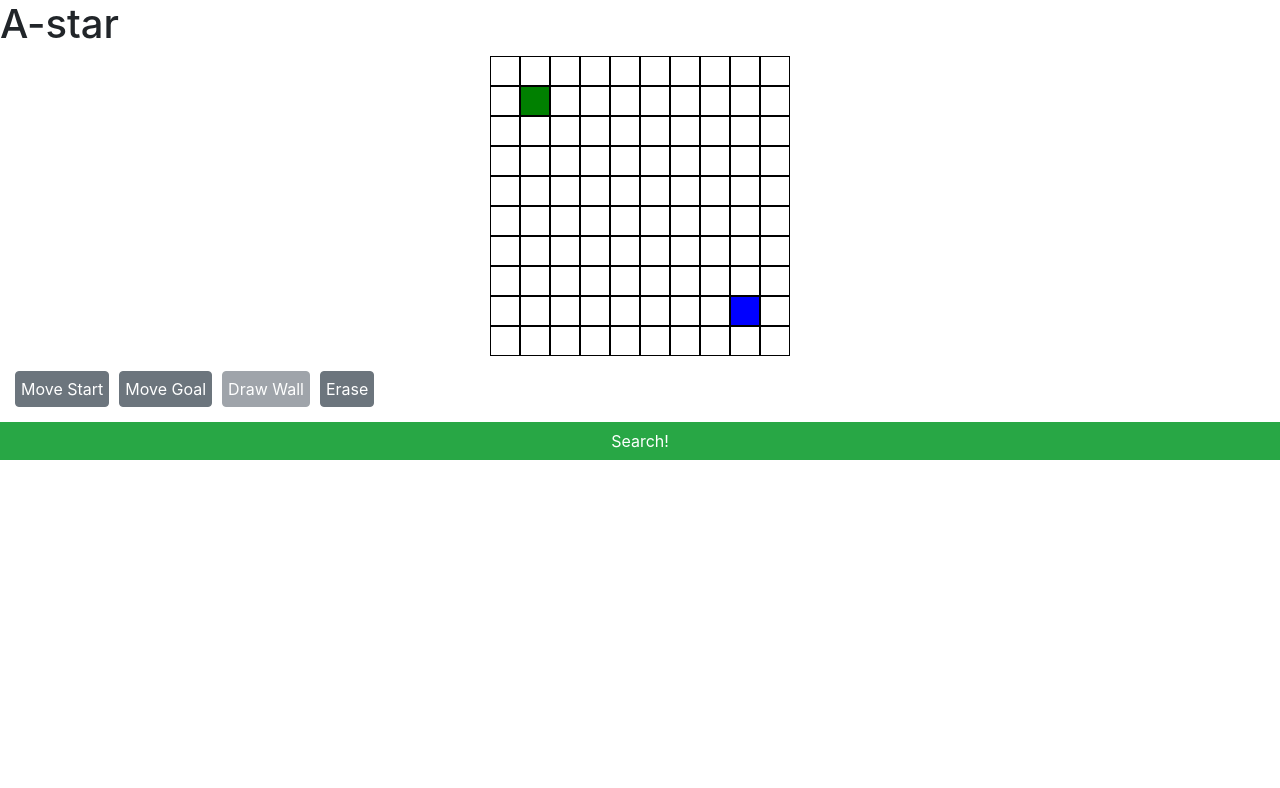
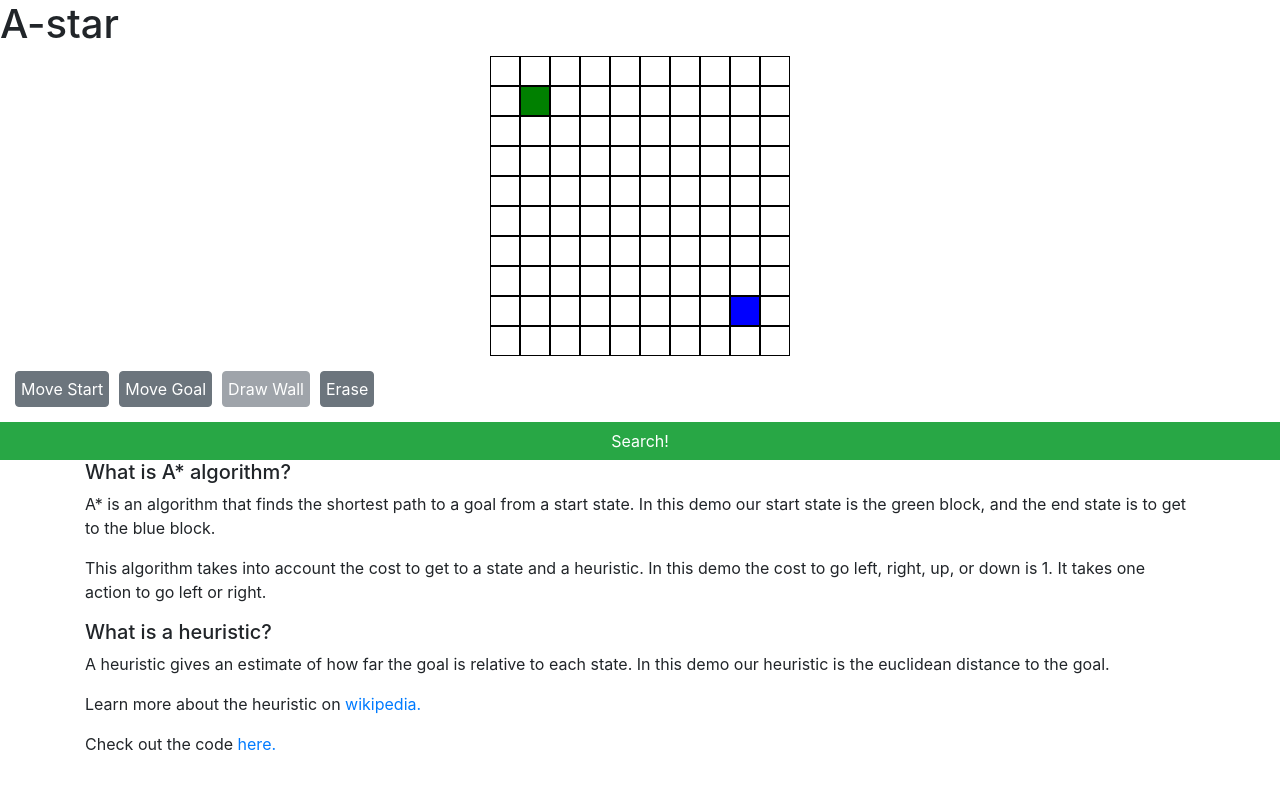
Before and after one commit to JericoSalvador/A-Star-Search, a React (Create React App) app: page / in a window 1280 px wide. Shown: the top 788 px of the page. Built offline with nearby package versions, Linux system fonts and the light colour scheme.

Commit message:
added info

```diff
--- a/src/components/AStar.js
+++ b/src/components/AStar.js
@@ -3,6 +3,7 @@ import { State } from './State'
 import { PriorityQueue } from './PriorityQueue'
 import { BoardView } from '../views/BoardView'
 import { DrawBar } from './DrawButtonBar'
+import { Info } from './Info'
 import React from 'react'
 
 const SPEED_MS = 100
@@ -168,6 +169,7 @@ export class AStar extends React.Component{
                 <div className="row">
                 <button className="col-lg-12 btn btn-success" onClick={this.handleSearch}>Search!</button>
                 </div>
+                <Info />
             </div>
         );
     }
--- /dev/null
+++ b/src/components/Info.js
@@ -0,0 +1,36 @@
+import React from 'react'
+
+export function Info(){
+
+    return(
+        <div className="container">
+            <h5>What is A* algorithm?</h5>
+            <p>
+                A* is an algorithm that finds the shortest path to a goal
+                from a start state. In this demo our start state is the green
+                block, and the end state is to get to the blue block.
+            </p>
+            <p>
+                This algorithm takes into account the cost to get to a state and
+                a heuristic. In this demo the cost to go left, right, up, or down
+                is 1. It takes one action to go left or right.
+            </p>
+            <h5>What is a heuristic?</h5>
+            <p>
+                A heuristic gives an estimate of how far the goal is relative to each state.
+                In this demo our heuristic is the euclidean distance to the goal.
+            </p>
+            <p>
+                Learn more about the heuristic on <a href="https://en.wikipedia.org/wiki/A*_search_algorithm">
+                    wikipedia.
+                </a>
+            </p>
+            <p>
+                Check out the code <a href="https://github.com/jericosalvador/A-Star-Search">
+                    here.
+                </a>
+            </p>
+
+        </div>
+    )
+}
```
